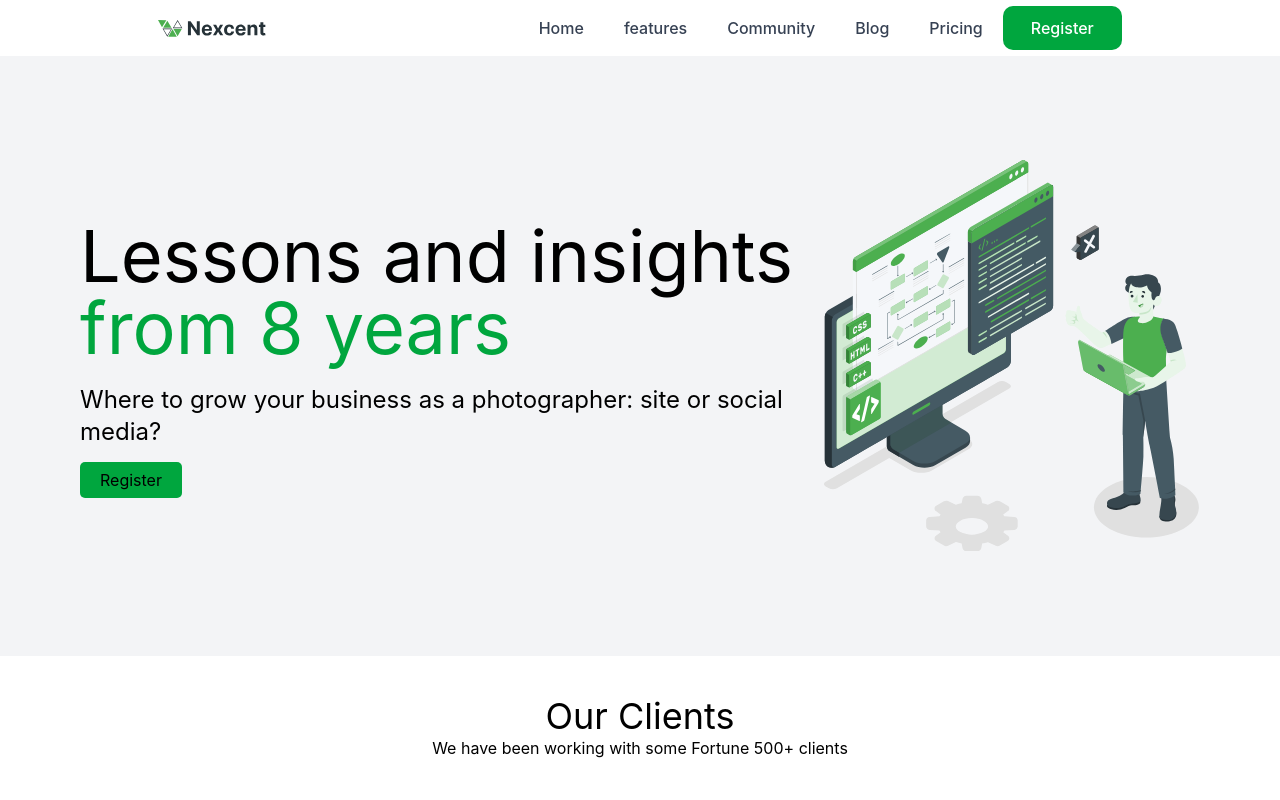
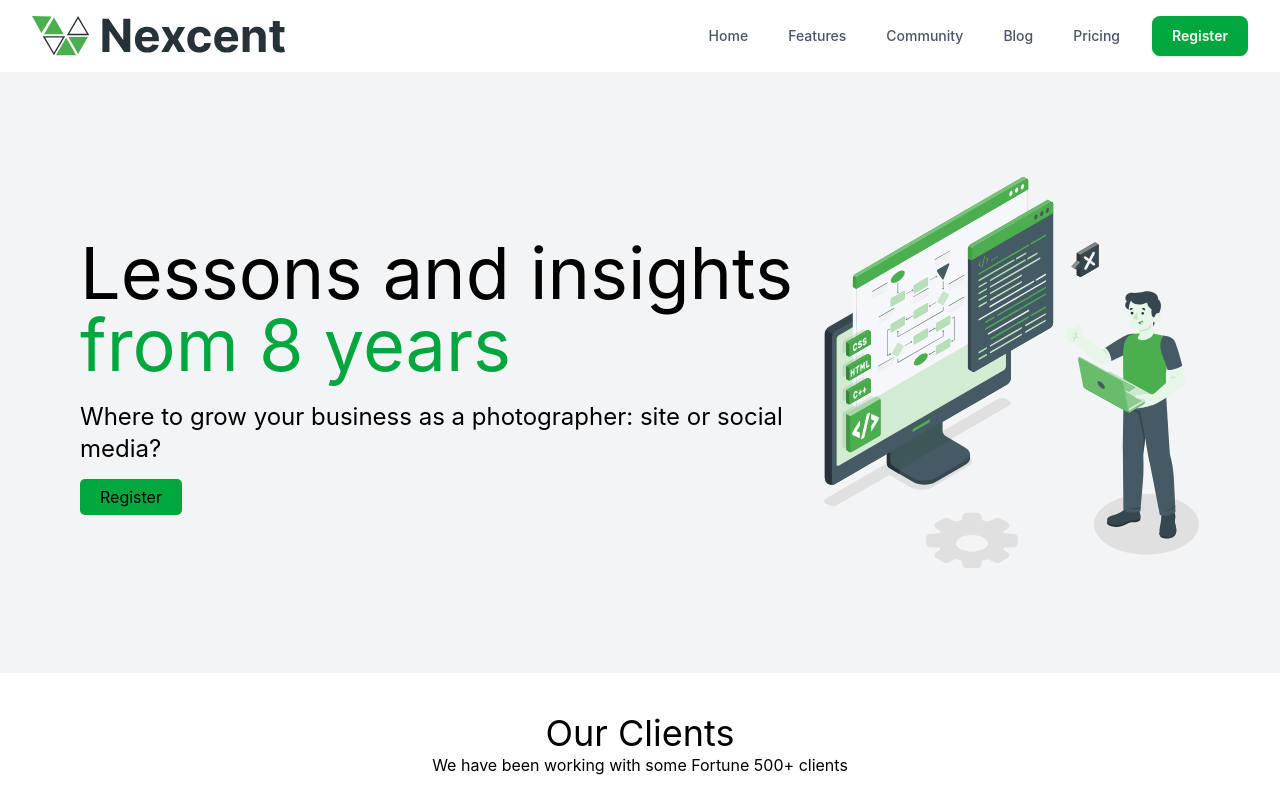
Before and after one commit to Naser-frontend/react-layout-practice, a React app in the folder Simple-ReactProject/: page / in a window 1280 px wide. Shown: the top 800 px of the page. Built offline with nearby package versions, Linux system fonts and the light colour scheme; the HTML template or start-up script is replaced by a standard one.

Commit message:
style the Smith componenet and add some change to navbar

```diff
--- a/Simple-ReactProject/src/components/Navbar.jsx
+++ b/Simple-ReactProject/src/components/Navbar.jsx
@@ -1,32 +1,25 @@
 import logo from "../assets/images/icons/Logo (7).svg"
-import {Link} from "react-router-dom"
-function Navbar(){
-  return(
-            // flex items-center justify-between bg-white px-8 py-4 shadow-sm
-    // <li><a href="" className="font-medium text-gray-700 transition hover:text-green-500">Blog</a></li>
+import { Link } from "react-router-dom"
 
+function Navbar() {
+  return (
+    <nav className="w-full border-b border-gray-100 bg-white/95 shadow-sm">
+      <div className="mx-auto flex max-w-7xl items-center justify-between px-5 py-4 sm:px-8">
+        <Link to="/" aria-label="Home" className="shrink-0">
+          <img src={logo} alt="My logo" className="h-10 w-auto" />
+        </Link>
 
-    <nav className="flex justify-around items-center bg-white px-8 py-4 shadow-lg ">
-     {/* log part */}
-     <div>
-      <Link to="/">
-      <img src={logo} alt="My logo" />
-      </Link>
-     </div>
-     {/* links part */}
-     <div className="">
-        <Link className="font-medium text-gray-700 transition hover:text-green-500 p-5" to="/">Home</Link>
-        <Link className="font-medium text-gray-700 transition hover:text-green-500 p-5"  to="/Features">features</Link>
-        <Link className="font-medium text-gray-700 transition hover:text-green-500 p-5" to="/Community">Community</Link>
-        <Link className="font-medium text-gray-700 transition hover:text-green-500 p-5" to="/Blog">Blog</Link>
-        <Link className="font-medium text-gray-700 transition hover:text-green-500 p-5" to="/Pricing">Pricing</Link>
-        <Link className="font-medium text-white bg-green-600 rounded-[10px] transition px-7 p-3" to="/Register">Register</Link>
-
-     </div>
-
-
+        <div className="flex items-center gap-1 sm:gap-2">
+          <Link className="rounded-lg px-3 py-2 text-sm font-medium text-gray-600 transition-colors hover:bg-green-50 hover:text-green-700 sm:px-4" to="/">Home</Link>
+          <Link className="rounded-lg px-3 py-2 text-sm font-medium text-gray-600 transition-colors hover:bg-green-50 hover:text-green-700 sm:px-4" to="/Features">Features</Link>
+          <Link className="rounded-lg px-3 py-2 text-sm font-medium text-gray-600 transition-colors hover:bg-green-50 hover:text-green-700 sm:px-4" to="/Community">Community</Link>
+          <Link className="rounded-lg px-3 py-2 text-sm font-medium text-gray-600 transition-colors hover:bg-green-50 hover:text-green-700 sm:px-4" to="/Blog">Blog</Link>
+          <Link className="rounded-lg px-3 py-2 text-sm font-medium text-gray-600 transition-colors hover:bg-green-50 hover:text-green-700 sm:px-4" to="/Pricing">Pricing</Link>
+          <Link className="ml-2 rounded-lg bg-green-600 px-5 py-2.5 text-sm font-semibold text-white shadow-sm transition-colors hover:bg-green-700 focus-visible:outline-2 focus-visible:outline-offset-2 focus-visible:outline-green-600" to="/Register">Register</Link>
+        </div>
+      </div>
     </nav>
-
   )
 }
-export default Navbar;
+
+export default Navbar
--- a/Simple-ReactProject/src/components/Smith.jsx
+++ b/Simple-ReactProject/src/components/Smith.jsx
@@ -0,0 +1,59 @@
+import img from "../assets/images/image 9.jpg"
+import Icon3 from "../assets/images/icons/Logo (6).svg"
+import Icon4 from "../assets/images/icons/Logo (3).svg"
+import Icon5 from "../assets/images/icons/Logo (4).svg"
+import Icon6 from "../assets/images/icons/Logo (5).svg"
+import Icon7 from "../assets/images/icons/Logo (2).svg"
+import Icon8 from "../assets/images/icons/Logo.svg"
+
+function Smith() {
+  const customerLogos = [Icon3, Icon4, Icon5, Icon6, Icon7, Icon8]
+
+  return (
+    <section className="bg-gray-50 px-5 py-10 sm:px-8 lg:px-12">
+      <div className="mx-auto grid max-w-6xl items-center gap-8 md:grid-cols-[minmax(220px,300px)_1fr] md:gap-12">
+        <div className="flex justify-center">
+          <img
+            className="h-48 w-48 rounded-md object-cover shadow-md sm:h-56 sm:w-56"
+            src={img}
+            alt="Tesla logo"
+          />
+        </div>
+
+        <div className="min-w-0">
+          <p className="text-sm leading-6 text-gray-600 sm:text-base sm:leading-7">
+            Maecenas dignissim justo eget nulla rutrum molestie. Maecenas lobortis sem dui, vel rutrum risus
+            tincidunt ullamcorper. Proin eu enim metus. Vivamus sed libero ornare, tristique quam in, gravida
+            enim. Nullam ut molestie arcu, at hendrerit elit. Morbi laoreet elit at ligula molestie, nec molestie
+            mi blandit. Suspendisse cursus tellus sed augue ultrices, quis tristique nulla sodales. Suspendisse
+            eget lorem eu turpis vestibulum pretium. Suspendisse potenti. Quisque malesuada enim sapien,
+            vitae placerat ante feugiat eget. Quisque vulputate odio neque, eget efficitur libero condimentum
+            id. Curabitur id nibh id sem dignissim finibus ac sit amet magna.
+          </p>
+
+          <h2 className="mt-4 text-lg font-semibold text-green-600">Tim Smith</h2>
+          <p className="mt-1 text-sm text-gray-500">British Dragon Boat Racing Association</p>
+
+          <div className="mt-6 flex flex-wrap items-center gap-x-6 gap-y-4">
+            {customerLogos.map((logo, index) => (
+              <img
+                key={`${logo}-${index}`}
+                className="h-7 w-7 object-contain sm:h-8 sm:w-8"
+                src={logo}
+                alt={`Customer ${index + 1}`}
+              />
+            ))}
+            <a
+              className="inline-flex items-center gap-2 text-sm font-semibold text-green-600 transition-colors hover:text-green-700"
+              href="#customers"
+            >
+              Meet all customers <span aria-hidden="true">?</span>
+            </a>
+          </div>
+        </div>
+      </div>
+    </section>
+  )
+}
+
+export default Smith
--- a/Simple-ReactProject/src/pages/Home.jsx
+++ b/Simple-ReactProject/src/pages/Home.jsx
@@ -2,6 +2,8 @@ import HeroSection from "../components/HeroSection"
 import Clients from "../components/Clients"
 import Overview from "../components/Overview";
 import Design from "../components/Design"
+import Smith from "../components/Smith"
+
 
 function Home() {
   return (
@@ -13,6 +15,8 @@ function Home() {
       <Overview/>
 
       <Design/>
+
+      <Smith/>
     </div>
   );
 }
```
